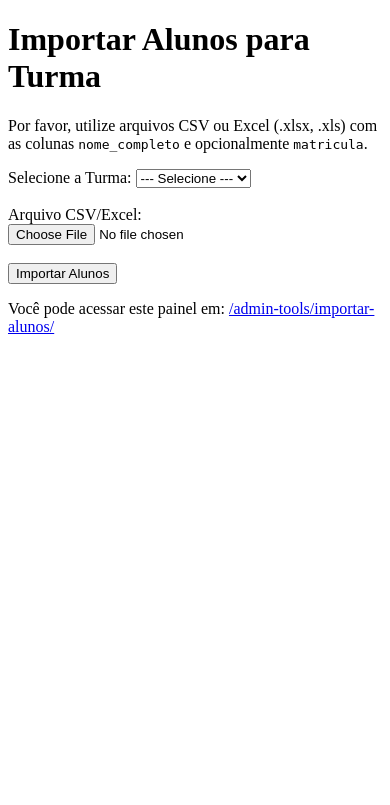
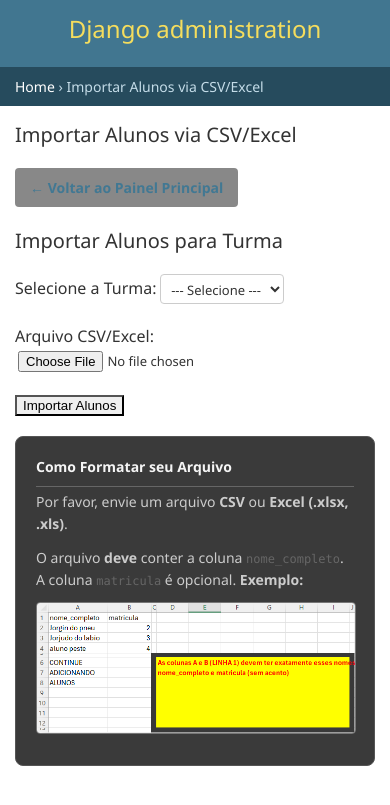
Before and after one commit to RomuloCifer/Site_boletins, a Django app: page /admin-tools/importar-alunos/ in a window 390 px wide. Shown: the top 805 px of the page. Run offline with Django 5.2, Linux system fonts and the light colour scheme; the visitor is signed in with stand-in values (Sample User, id 1); data that the repository does not hold is empty.

Commit message:
Adiciona funcionalidades ao painel de importação de alunos, incluindo layout responsivo, novos estilos CSS e melhorias na estrutura do formulário. Adiciona também a opção de competências para turmas e ajusta as configurações do Django.
* O projeto está começando a ficar do jeito que eu quero, mas por enquanto ainda não está nada perto de ser útil para empresas com muitas turmas, cada turma precisa de 1 arquivo csv individual, pretendo adicionar algum tipo de processamento por lotes.

```diff
--- a/SistemaNotas/settings.py
+++ b/SistemaNotas/settings.py
@@ -1,3 +1,4 @@
+import os
 """
 Django settings for SistemaNotas project.
 
@@ -118,6 +119,7 @@
 # https://docs.djangoproject.com/en/5.2/howto/static-files/
 
 STATIC_URL = 'static/'
+STATICFILES_DIRS = [os.path.join(BASE_DIR, 'static')]
 
 # Default primary key field type
 # https://docs.djangoproject.com/en/5.2/ref/settings/#default-auto-field
--- a/admin_panel/templates/admin_panel/importar_alunos.html
+++ b/admin_panel/templates/admin_panel/importar_alunos.html
@@ -1,12 +1,21 @@
-<!DOCTYPE html>
-<html lang="pt-br">
-<head>
-    <meta charset="UTF-8">
-    <title>{{ title }}</title>
-</head>
-<body>
+{% extends "admin/base_site.html" %}
+{% load static %}
+
+{% block extrastyle %}
+    {{ block.super }}
+    <link rel="stylesheet" type="text/css" href="{% static 'admin_panel/css/importar_page.css' %}">
+{% endblock %}
+
+{% block title %}{{ title }}{% endblock %}
+
+{% block content %}
+<div id="content-main">
+
+    <a href="{% url 'admin:index' %}" class="back-button">
+        &larr; Voltar ao Painel Principal
+    </a>
+
     <h1>Importar Alunos para Turma</h1>
-    <p>Por favor, utilize arquivos CSV ou Excel (.xlsx, .xls) com as colunas <code>nome_completo</code> e opcionalmente <code>matricula</code>.</p>
 
     {% if messages %}
         <ul class="messages">
@@ -16,6 +25,9 @@
         </ul>
     {% endif %}
 
+    <div class="import-layout">
+
+        <div class="form-panel">
             <form method="POST" enctype="multipart/form-data">
                 {% csrf_token %}
 
@@ -34,10 +46,23 @@
                 <input type="file" name="arquivo_alunos" id="arquivo_alunos" accept=".csv, .xlsx, .xls" required>
                 <br><br>
 
-        <button type="submit">Importar Alunos</button>
+                <button type="submit" class="default">Importar Alunos</button>
             </form>
+        </div>
 
-    <p>Você pode acessar este painel em: <a href="{% url 'admin_panel:importar_alunos' %}">/admin-tools/importar-alunos/</a></p>
+        <div class="tip-panel">
+            <h3>Como Formatar seu Arquivo</h3>
+            <p>
+                Por favor, envie um arquivo <strong>CSV</strong> ou <strong>Excel (.xlsx, .xls)</strong>.
+            </p>
+            <p>
+                O arquivo <strong>deve</strong> conter a coluna <code>nome_completo</code>.
+                A coluna <code>matricula</code> é opcional.
+            </V>
 
-</body>
-</html>
+            <strong>Exemplo:</strong>
+            <img src="{% static 'admin_panel/images/exemplo-importacao.png' %}" alt="Exemplo de planilha Excel com colunas nome_completo e matricula">
+        </div>
+
+    </div> </div>
+{% endblock %}
--- a/core/admin.py
+++ b/core/admin.py
@@ -32,6 +32,8 @@
     search_fields = ('nome', 'identificador_turma') # Campos pesquisáveis
     inlines = [AlunoInline] # Adiciona o inline de Aluno
 
+    filter_horizontal = ('competencias',) # Filtro horizontal para ManyToManyField
+
     def get_total_alunos(self, obj):
         return obj.alunos.count()
     get_total_alunos.short_description = 'Total de Alunos'
--- /dev/null
+++ b/static/admin_panel/css/importar_page.css
@@ -0,0 +1,61 @@
+/* static/admin_panel/css/importar_page.css */
+
+/* Container principal que usa Flexbox para o layout */
+.import-layout {
+    display: flex;
+    flex-wrap: wrap; /* Permite quebrar linha em telas pequenas */
+    gap: 20px; /* Espaço entre as colunas */
+}
+
+/* Painel do formulário, ocupa 60% da largura */
+.form-panel {
+    flex: 3; /* Ocupa 3 'partes' do espaço */
+    min-width: 350px; /* Largura mínima */
+}
+
+/* Painel de dicas, ocupa 40% da largura */
+.tip-panel {
+    flex: 2; /* Ocupa 2 'partes' do espaço */
+    min-width: 300px;
+    background-color: #3a3a3a; /* Um cinza escuro, para combinar com o tema */
+    padding: 20px;
+    border-radius: 8px;
+    border: 1px solid #555;
+}
+
+.tip-panel h3 {
+    margin-top: 0;
+    color: #f5f5f5;
+    border-bottom: 1px solid #666;
+    padding-bottom: 10px;
+}
+
+.tip-panel p {
+    font-size: 14px;
+    line-height: 1.6;
+    color: #ccc;
+}
+
+.tip-panel img {
+    max-width: 100%; /* Garante que a imagem seja responsiva */
+    height: auto;
+    border-radius: 4px;
+    margin-top: 10px;
+    border: 1px solid #777;
+}
+
+/* Estilo para o botão "Voltar" */
+.back-button {
+    display: inline-block;
+    background: #888;
+    padding: 10px 15px;
+    color: #fff;
+    text-decoration: none;
+    border-radius: 4px;
+    font-weight: bold;
+    margin-bottom: 20px;
+}
+
+.back-button:hover {
+    background: #999;
+}
```
Also changed, not shown: core/models.py (+143 -35 lines), core/migrations/0002_alter_professor_options_turma_competencias.py (added), static/admin_panel/images/exemplo-importacao.png (added). Lines whose indentation alone changed are shown as unchanged.
